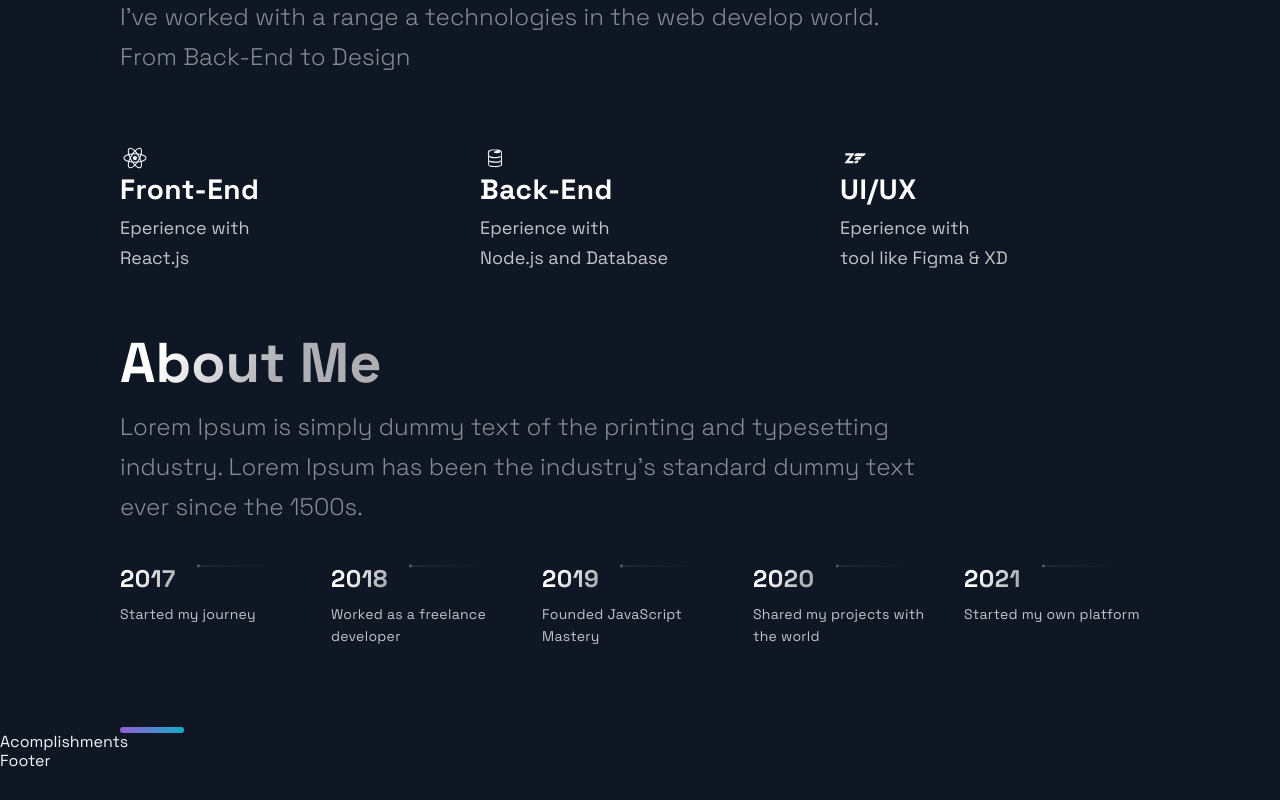
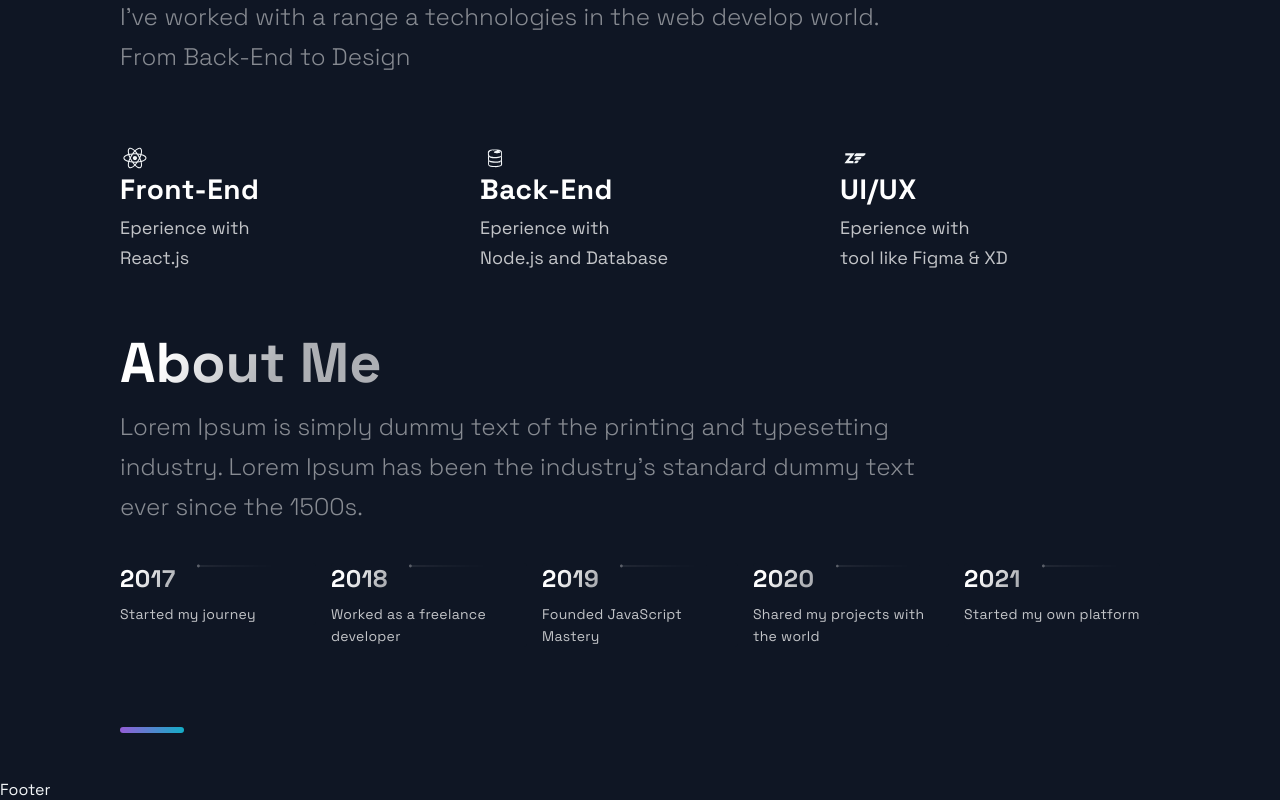
Before and after one commit to Muhammad-usman92/FYP-wahab, a Next.js app: page / in a window 1280 px wide. Shown: the part 2405-3205 px from the top of the page. Before the commit the page ends 3176 px from the top, so only its background shows below. Built offline with nearby package versions, Linux system fonts and the light colour scheme.

Commit message:
acomplishment section start

```diff
--- a/src/components/Acomplishments/Acomplishments.js
+++ b/src/components/Acomplishments/Acomplishments.js
@@ -1,19 +1,23 @@
-import React from 'react';
+import React from "react";
 
-import { Section, SectionDivider, SectionTitle } from '../../styles/GlobalComponents';
-import { Box, Boxes, BoxNum, BoxText } from './AcomplishmentsStyles';
+import {
+  Section,
+  SectionDivider,
+  SectionTitle,
+} from "../../styles/GlobalComponents";
+import { Box, Boxes, BoxNum, BoxText } from "./AcomplishmentsStyles";
 
 const data = [
-  { number: 20, text: 'Open Source Projects'},
-  { number: 1000, text: 'Students', },
-  { number: 1900, text: 'Github Followers', },
-  { number: 5000, text: 'Github Stars', }
+  { number: 20, text: "Open Source Projects" },
+  { number: 1000, text: "Students" },
+  { number: 1900, text: "Github Followers" },
+  { number: 5000, text: "Github Stars" },
 ];
 
 const Acomplishments = () => (
-  <div>
-    Acomplishments
-  </div>
+  <Section>
+    <SectionTitle></SectionTitle>
+  </Section>
 );
 
 export default Acomplishments;
```
